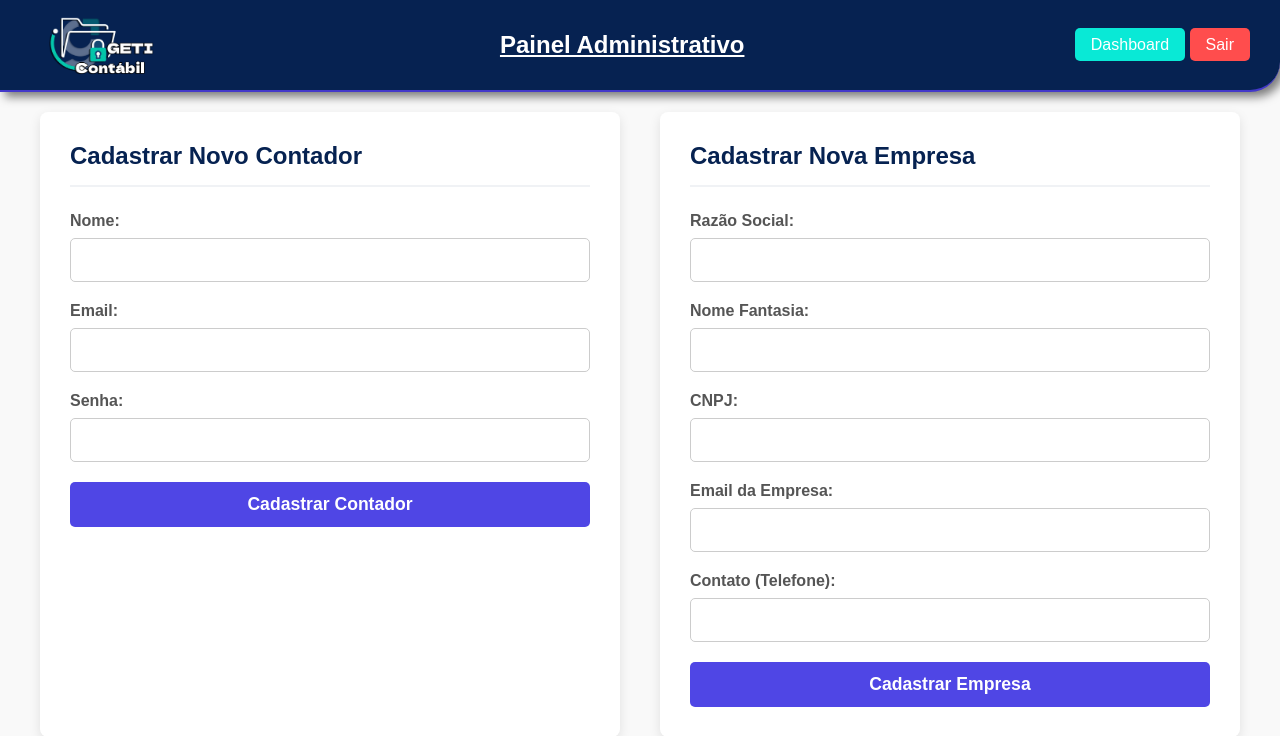
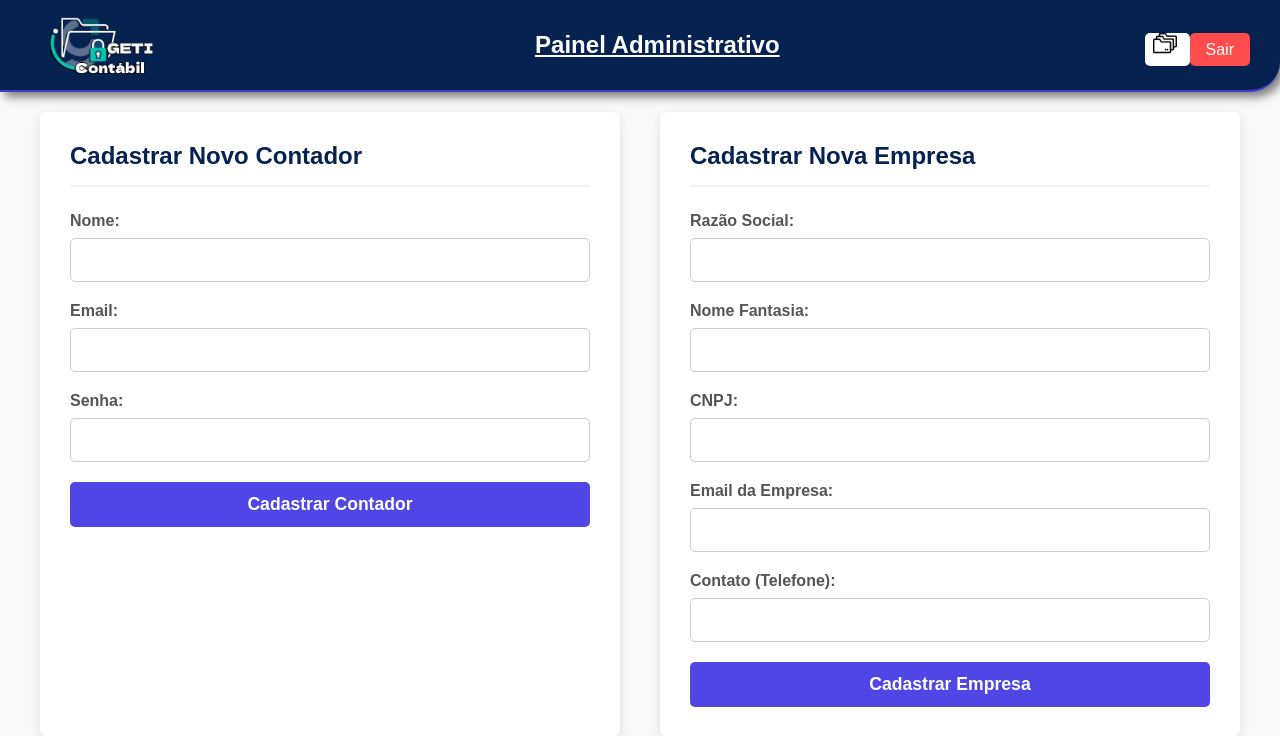
Before and after one commit to sergioguimas/geti-contabil, a Flask app: template templates/admin_cadastros.html in a window 1280 px wide. Shown: the top 736 px of the page. Run offline with Flask 3, Linux system fonts and the light colour scheme; the template is opened without the code that fills it, so the values that code supplies are empty.

Commit message:
Frontend cadastro

```diff
--- a/static/css/admin.css
+++ b/static/css/admin.css
@@ -61,19 +61,6 @@
     background-color: #4338ca;
 }
 
-.nav-link {
-    color: white;
-    text-decoration: none;
-    background-color: #09e9d6;
-    padding: 8px 16px;
-    border-radius: 5px;
-    transition: background-color 0.3s;
-}
-
-.nav-link:hover {
-    background-color: #4338ca;
-}
-
 .flash-messages {
     margin-bottom: 20px;
 }
--- a/static/css/dashboard.css
+++ b/static/css/dashboard.css
@@ -37,6 +37,10 @@ header {
     padding: 8px 8px;
     border-radius: 5px;
     transition: background-color 0.3s;
+}
+
+.nav-link:hover {
+    background-color: #4338ca;
 }
 
 #icon {
--- a/templates/admin_cadastros.html
+++ b/templates/admin_cadastros.html
@@ -13,7 +13,9 @@
             <h1>Painel Administrativo</h1>
         </div>
         <div>
-            <a href="{{ url_for('dashboard') }}" class="nav-link">Dashboard</a>
+            <a href="{{ url_for('dashboard') }}" class="nav-link">
+                <img src="{{ url_for('static', filename='images/folder.png') }}" alt="Dashboard" id="icon">
+            </a>
             <a href="{{ url_for('logout') }}" id="sair">Sair</a>
         </div>
     </header>
```
Also changed, not shown: other parts of static/css/admin.css (+1 -1 lines).
